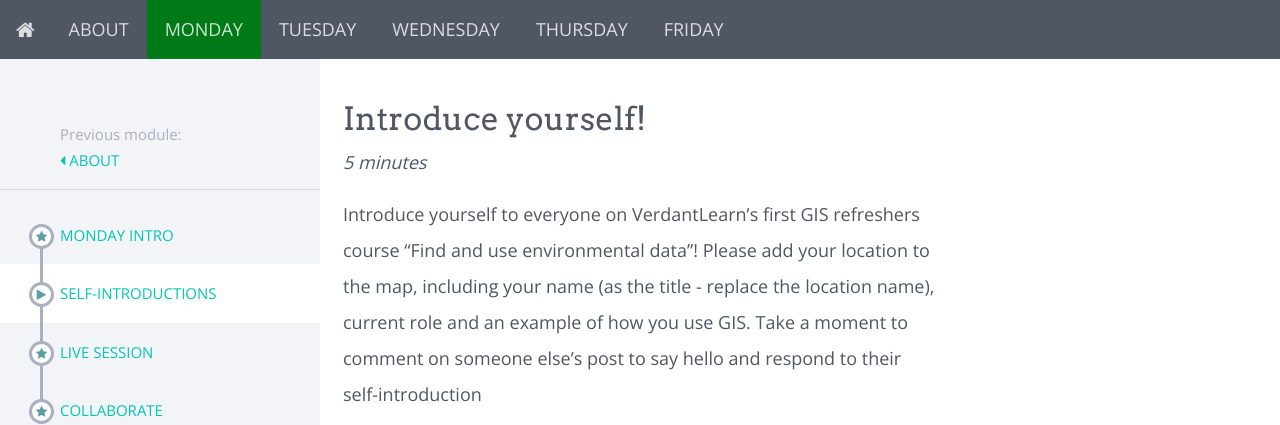
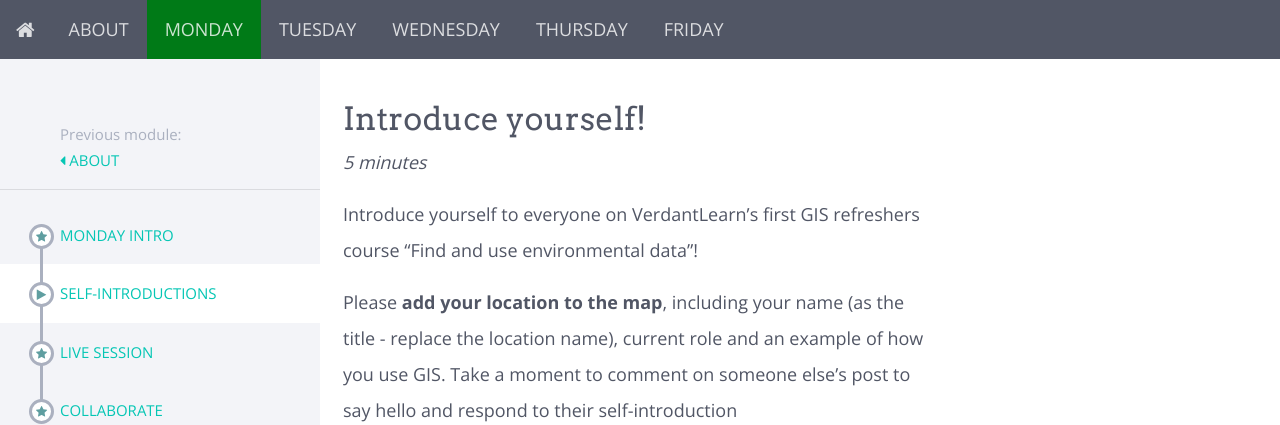
Before and after one commit to verdantlearn/gis-refresher-find-envl-data, a Jekyll site: the page built from modules/Monday/_posts/2000-01-02-self-intro.md, in a window 1280 px wide, cut to the strip 0-425 px from the top of the page. Built offline with Jekyll 4.4.1, drawn with Linux system fonts in a browser that asks for light colours; nearby versions of some CDN libraries.

```diff
--- a/modules/Monday/_posts/2000-01-02-self-intro.md
+++ b/modules/Monday/_posts/2000-01-02-self-intro.md
@@ -5,6 +5,8 @@ title: Self-introductions
 ## Introduce yourself!
 *5 minutes*
 
-Introduce yourself to everyone on VerdantLearn's first GIS refreshers course "Find and use environmental data"! Please add your location to the map, including your name (as the title - replace the location name), current role and an example of how you use GIS. Take a moment to comment on someone else's post to say hello and respond to their self-introduction
+Introduce yourself to everyone on VerdantLearn's first GIS refreshers course "Find and use environmental data"!
+
+Please **add your location to the map**, including your name (as the title - replace the location name), current role and an example of how you use GIS. Take a moment to comment on someone else's post to say hello and respond to their self-introduction
 
 <div class="padlet-embed" style="border:1px solid rgba(0,0,0,0.1);border-radius:2px;box-sizing:border-box;overflow:hidden;position:relative;width:100%;background:#F4F4F4"><p style="padding:0;margin:0"><iframe src="https://padlet.com/embed/80bi0dilwqdr2c07" frameborder="0" allow="camera;microphone;geolocation" style="width:100%;height:608px;display:block;padding:0;margin:0"></iframe></p><div style="padding:8px;text-align:right;margin:0;"><a href="https://padlet.com?ref=embed" style="padding:0;margin:0;border:none;display:block;line-height:1;height:16px" target="_blank"><img src="https://padlet.net/embeds/made_with_padlet.png" width="86" height="16" style="padding:0;margin:0;background:none;border:none;display:inline;box-shadow:none" alt="Made with Padlet"></a></div></div>
```
Also changed, not shown: modules/Resources/_posts/2000-01-01-raster-vector.md (added, +9 -0 lines), 1 other file.
